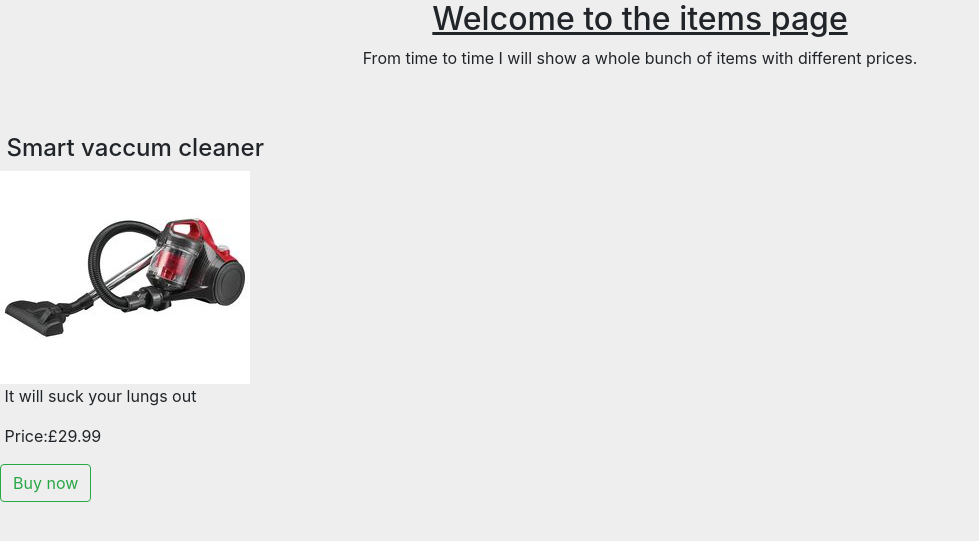
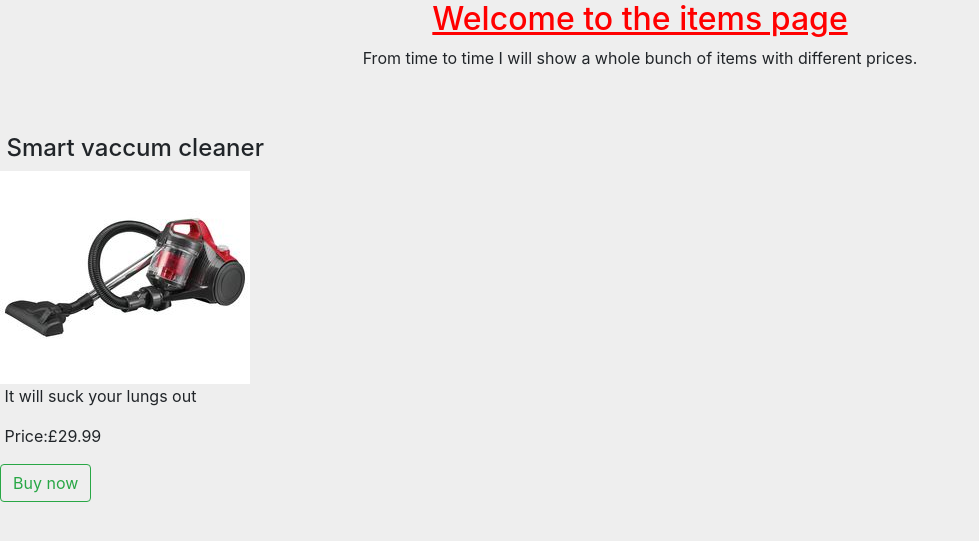
Before and after one commit to Tha1widsol/E-commerce-website, a Flask app: page /items in a window 1280 px wide. Shown: the part 110-651 px from the top of the page, without its empty margins (0-979 px from the left). Run offline with Flask 2, Linux system fonts and the light colour scheme; some libraries are stand-ins or nearby versions.

Commit message:
Centralized title

```diff
--- a/static/style.css
+++ b/static/style.css
@@ -3,6 +3,6 @@ body {
     background-color: #EEE;
 }
 
-# title {
+.title {
     color: red;
 }
```
